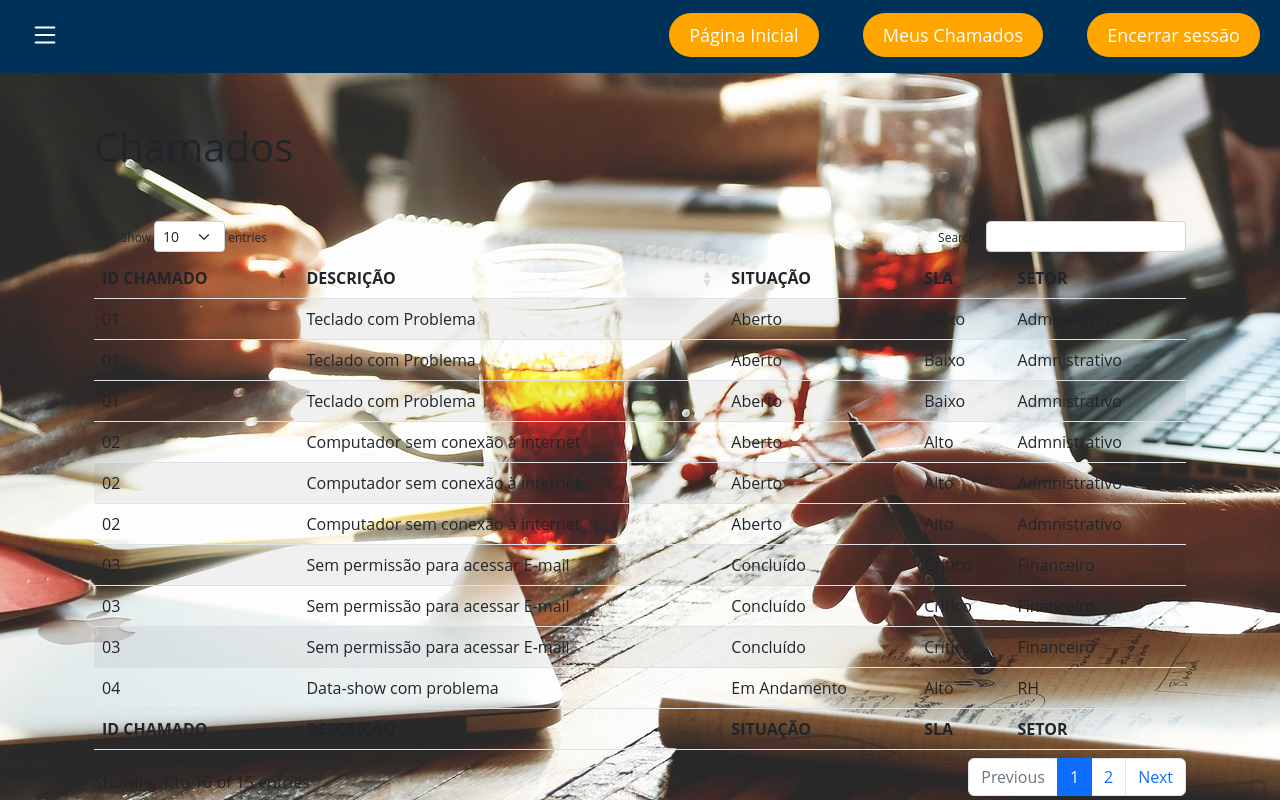
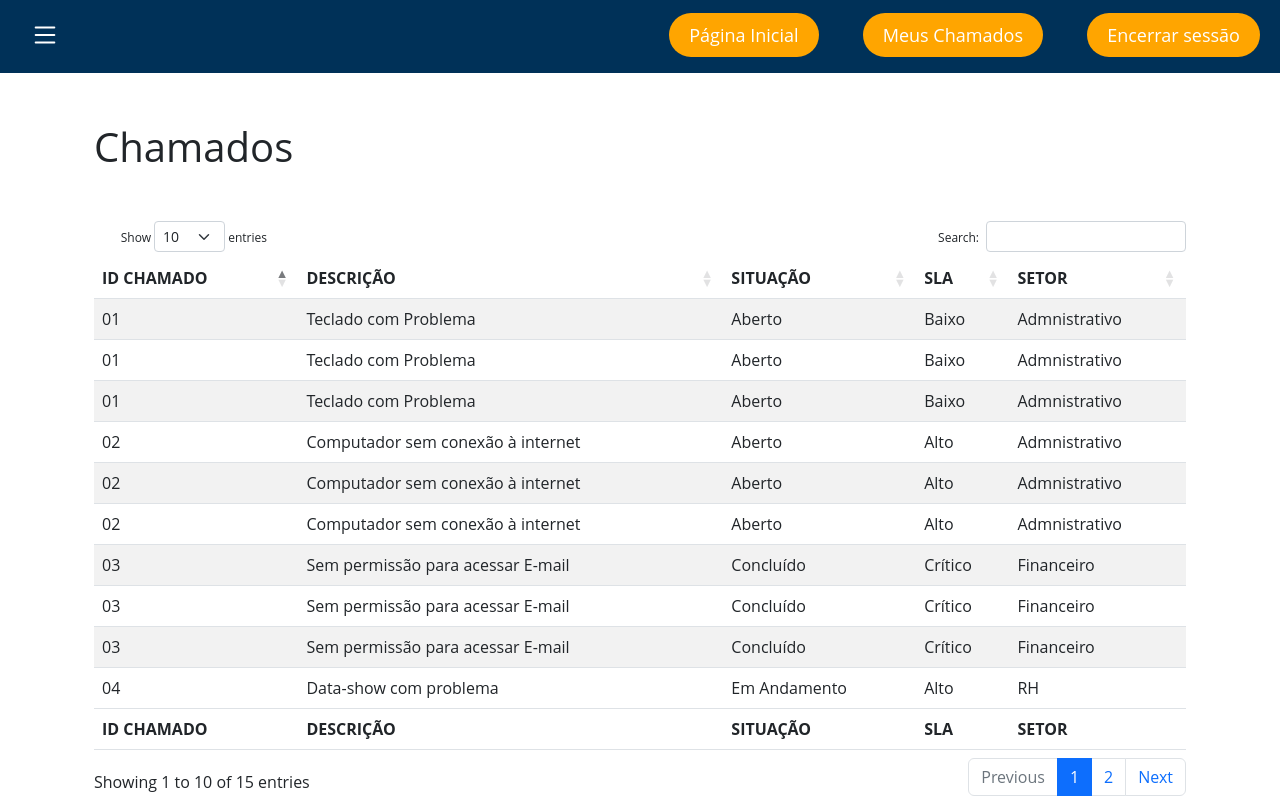
Before and after one commit to Diego-Borba/ProjetoGrupoEA-Squad12, a PHP site: page /index.html in a window 1280 px wide. Run offline with PHP 8.4, Linux system fonts and the light colour scheme; some libraries are stand-ins or nearby versions.

Commit message:
alterando background

```diff
--- a/css/style.css
+++ b/css/style.css
@@ -497,11 +497,6 @@ main h1{
     font-family: 'Open Sans', sans-serif;
 }
 
-body {
-    background-image: url("../img/fundo.jpg");
-    background-repeat: no-repeat;
-}
-
 form {
     background-color: orange;
     border-radius: 2.5em;
```
